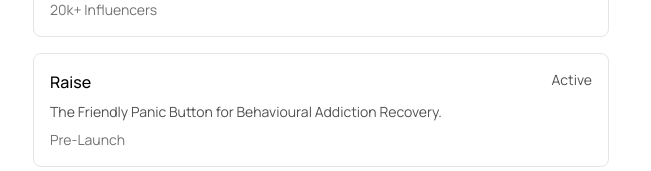
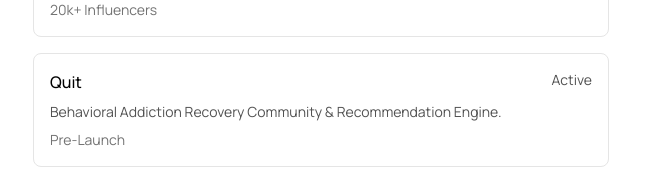
Before and after one commit to col-intel/collective-intelligence, a Next.js app: page / in a window 1280 px wide. Shown: the part 629-800 px from the top of the page, without its empty margins (319-970 px from the left). Built offline with nearby package versions, Linux system fonts and the light colour scheme.

Commit message:
Added quit to portfolio

```diff
--- a/app/components/portfolio.tsx
+++ b/app/components/portfolio.tsx
@@ -36,8 +36,8 @@
       status: "Acquired"
     },
     {
-      name: "Raise",
-      description: "The Friendly Panic Button for Behavioural Addiction Recovery.",
+      name: "Quit",
+      description: "Behavioral Addiction Recovery Community & Recommendation Engine.",
       url: "https://raise.new/",
       community_size: "Pre-Launch",
       status: "Active"
```
